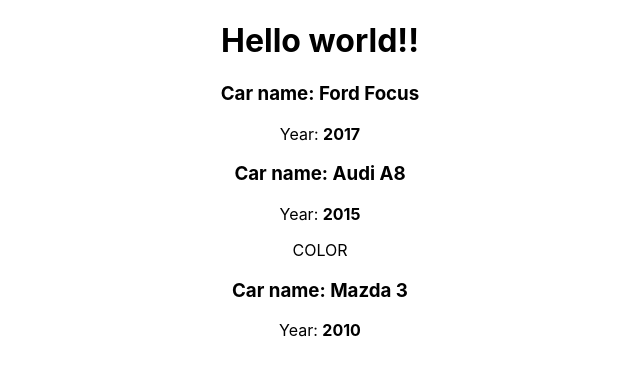
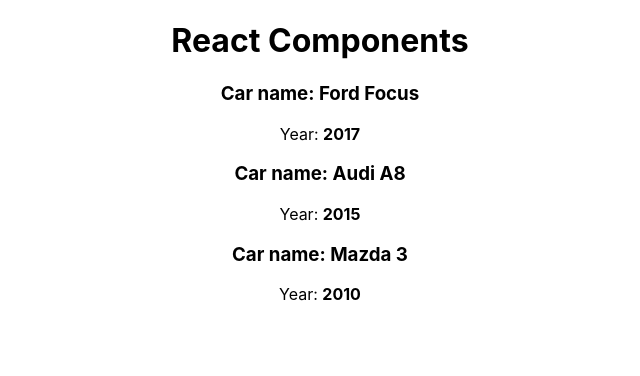
Before and after one commit to NoLifeRTTS/react-course, a React (Create React App) app: page / in a window 1280 px wide. Shown: the top 376 px of the page, without its empty margins (320-960 px from the left). Built offline with nearby package versions, Linux system fonts and the light colour scheme.

Commit message:
init state

```diff
--- a/src/App.js
+++ b/src/App.js
@@ -1,22 +1,34 @@
-import React from "react";
+import React, {Component} from "react";
 import './App.css';
 import Car from "./Car/Car";
 
-function App() {
-    const divStyle = {
-        textAlign: 'center'
+class App extends Component {
+
+    state = {
+        cars: [
+            {name: 'Ford Focus', year: 2017},
+            {name: 'Audi A8', year: 2015},
+            {name: 'Mazda 3', year: 2010}
+        ],
+        pageTitle: 'React Components'
     }
-    return (
-      <div style={divStyle}>
-        <h1>Hello world!!</h1>
-          <Car name='Ford Focus' year={2017} />
-          <Car name='Audi A8' year={2015} >
-              <p>COLOR</p>
-          </Car>
-          <Car name='Mazda 3' year={2010} />
-      </div>
-    );
+    render() {
+        const divStyle = {
+            textAlign: 'center'
+        }
 
+        const cars = this.state.cars
+
+        return (
+            <div style={divStyle}>
+                <h1>{this.state.pageTitle}</h1>
+
+                <Car name={cars[0].name} year={cars[0].year} />
+                <Car name={cars[1].name} year={cars[1].year} />
+                <Car name={cars[2].name} year={cars[2].year} />
+            </div>
+        );
+    }
 }
 
 export default App;
--- a/src/Car/Car.js
+++ b/src/Car/Car.js
@@ -5,7 +5,6 @@
         <div>
             <h3>Car name: {props.name}</h3>
             <p>Year: <strong>{props.year}</strong></p>
-            { props.children }
         </div>
     )
 }
```
Also changed, not shown: 1 other file (tests, documents, lock files or other folders).
